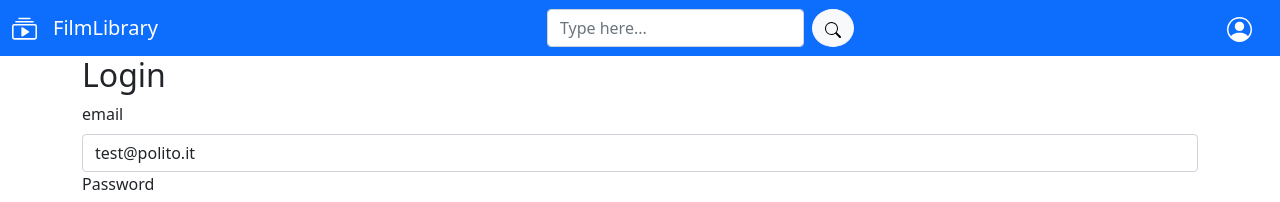
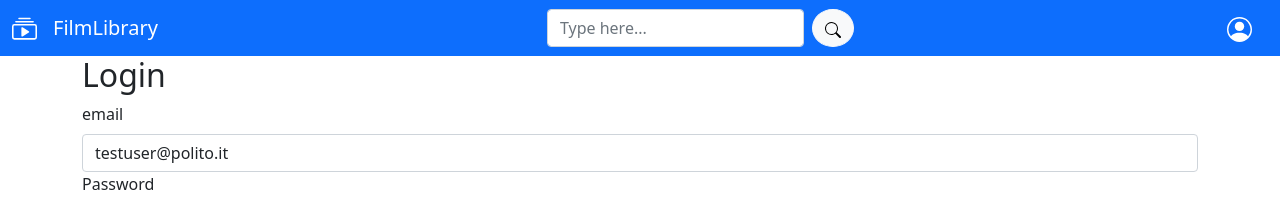
Before and after one commit to ManuelPepe129/biglab2-csms, a React (Create React App) app in the folder client/: page /login in a window 1280 px wide. Shown: the top 202 px of the page. Built offline with nearby package versions, Linux system fonts and the light colour scheme; no server answers.

Commit message:
Fix user

```diff
--- a/client/src/LoginComponents.js
+++ b/client/src/LoginComponents.js
@@ -2,7 +2,7 @@ import { Form, Button, Alert, Container, Row, Col } from 'react-bootstrap';
 import { useState } from 'react';
 
 function LoginForm(props) {
-  const [username, setUsername] = useState('test@polito.it');
+  const [username, setUsername] = useState('testuser@polito.it');
   const [password, setPassword] = useState('password');
   const [errorMessage, setErrorMessage] = useState('') ;
 
```
Also changed, not shown: 2 other files (tests, documents, lock files or other folders).
